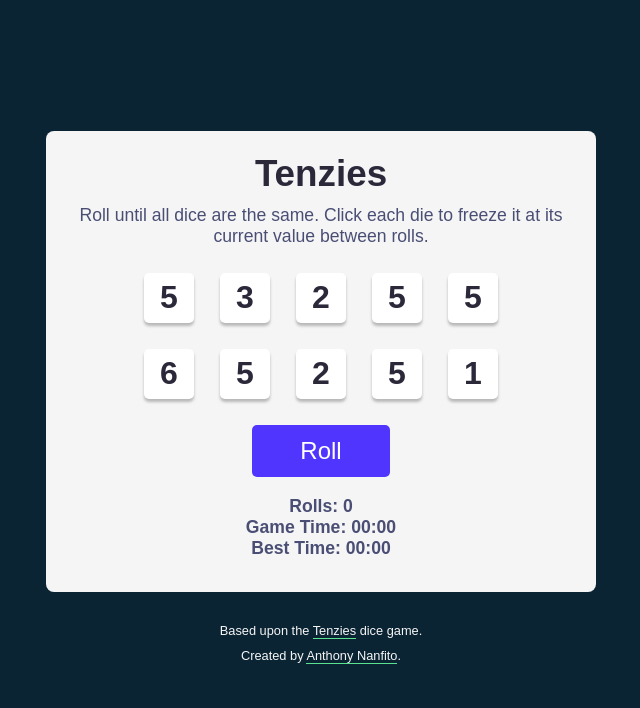
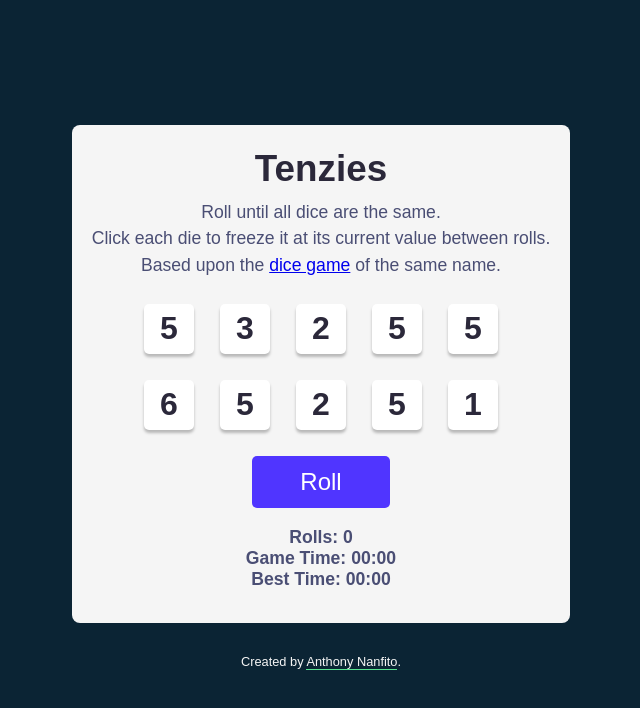
Before and after one commit to ananfito/tenzies-clone, a React (Vite) app: page / in a window 1280 px wide. Shown: the top 708 px of the page, without its empty margins (319-959 px from the left). Built offline with nearby package versions, Linux system fonts and the light colour scheme.

Commit message:
refactor best time and text format

```diff
--- a/src/App.css
+++ b/src/App.css
@@ -1,8 +1,11 @@
+
+/* BASE STYLING */
+
 .container {
   background-color: #F5F5F5;
   border-radius: 8px;
   text-align: center;
-  padding: 1em;
+  padding: 1em 1.5em;
   min-width: 320px;
   min-height: 320px;
   max-width: 550px;
@@ -14,6 +17,10 @@
 
 .container > h1 {
   margin: .25em;
+}
+
+.container > p {
+  line-height: 1.5;
 }
 
 
@@ -41,13 +48,12 @@
 
 .die-num {
   font-size: 1.4rem;
+  font-weight: bold;
 }
 
 .is-held {
   background-color: #59E391;
 }
-
-/* held die color #59E391 */
 
 .roll-btn {
   color: white;
--- a/src/App.jsx
+++ b/src/App.jsx
@@ -10,8 +10,9 @@ function App() {
   const [rolls, setRolls] = useState(0)
   const [time, setTime] = useState(0)
   const [running, setRunning] = useState(false)
-  const [bestTime, setBestTime] = useState('')
   const storedBestTime = JSON.parse(localStorage.getItem('bestTime'))
+  const [bestTime, setBestTime] = useState(storedBestTime)
+
   const diceElements = diceNumbers.map((die) => (
     <Die
       key={die.id}
@@ -101,28 +102,37 @@ function App() {
   return (
     <main className='container'>
       {tenzies && <Confetti />}
+
       <h1>Tenzies</h1>
-      <p>Roll until all dice are the same. Click each die to freeze it at its current value between rolls.</p>
+      <p>Roll until all dice are the same.</p>
+      <p>Click each die to freeze it at its current value between rolls.</p>
+      <p>Based upon the <a href="https://ilovetenzi.com/" target='_blank'>dice game</a> of the same name.</p>
+
       <div className='dice-container'>
         {diceElements}
       </div>
+
       <button
         onClick={getNewDice}
         className='roll-btn'
       >
           { tenzies ? 'New Game' : 'Roll' }
       </button>
+
       <div className="game-stats">
         <p className='rolls'>Rolls: {rolls}</p>
+
         <p>Game Time:
           <span> {("0" + Math.floor((time / 60000) % 60)).slice(-2)}:</span>
           <span>{("0" + Math.floor((time / 1000) % 60)).slice(-2)}</span>
         </p>
+
         <p>Best Time:
-          <span> {storedBestTime ? ("0" + Math.floor((storedBestTime / 60000) % 60)).slice(-2) : "00"}:</span>
-          <span>{storedBestTime ? ("0" + Math.floor((storedBestTime / 1000) % 60)).slice(-2) : "00"}</span>
+          <span> {storedBestTime ? ("0" + Math.floor((bestTime / 60000) % 60)).slice(-2) : "00"}:</span>
+          <span>{storedBestTime ? ("0" + Math.floor((bestTime / 1000) % 60)).slice(-2) : "00"}</span>
         </p>
       </div>
+
     </main>
   )
 }
--- a/src/Footer.jsx
+++ b/src/Footer.jsx
@@ -3,7 +3,7 @@ import React from 'react'
 function Footer() {
     return (
         <footer>
-            <p>Based upon the <a href="https://ilovetenzi.com/" target='_blank'>Tenzies</a> dice game.</p><p>Created by <a href="https://ananfito.github.io" target='_blank'>Anthony Nanfito</a>.</p>
+            <p>Created by <a href="https://ananfito.github.io" target='_blank'>Anthony Nanfito</a>.</p>
 
         </footer>
     )
```
